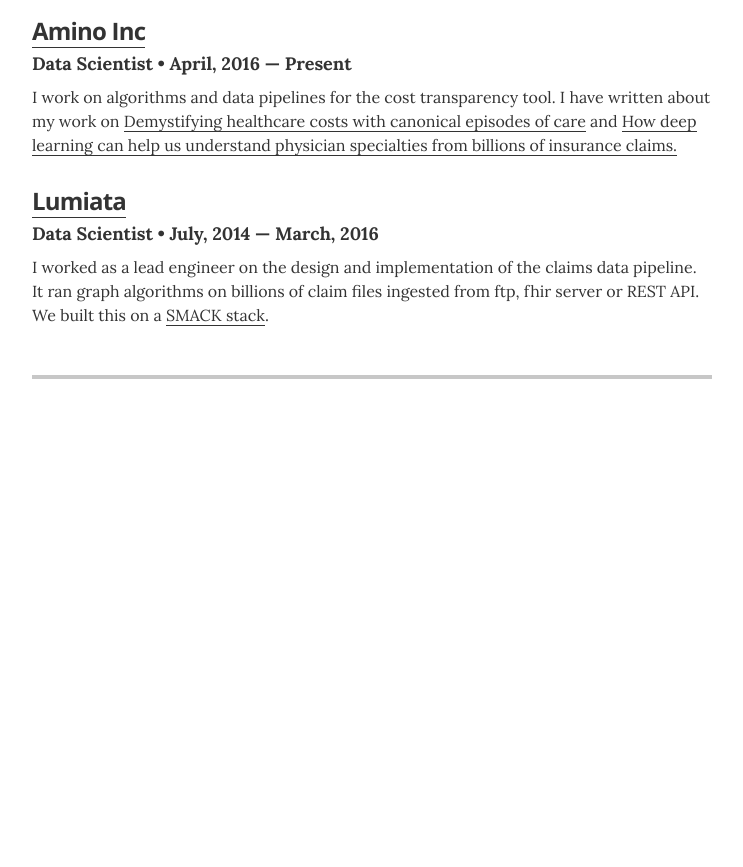
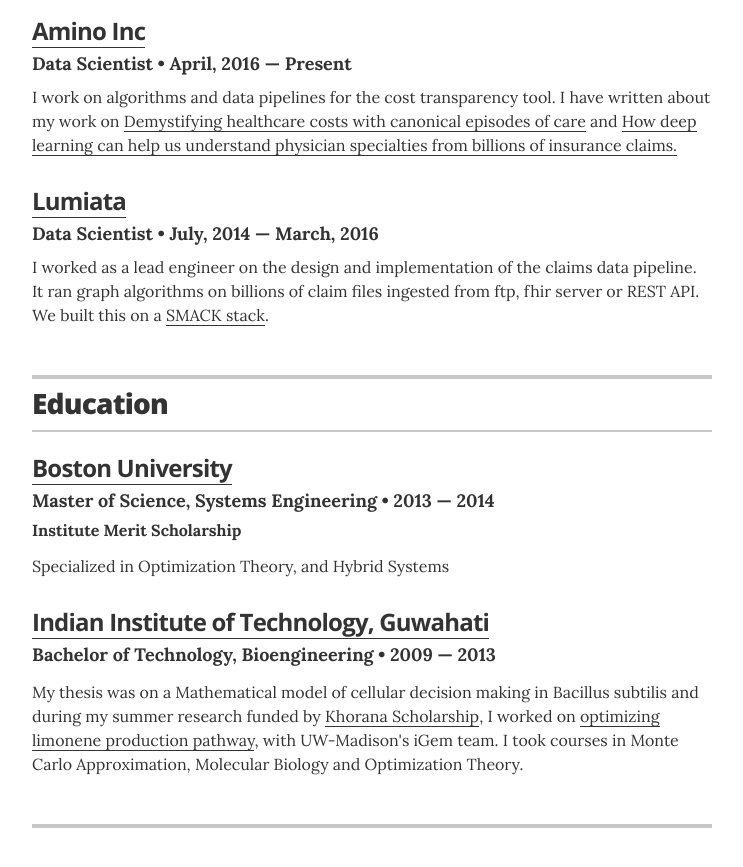
Before and after one commit to shkr/rohtas, a Jekyll site: the page built from about.md, in a window 1280 px wide and 900 px high, scrolled down 1885 px. Shown: the top 867 px of the window, without its empty margins (268-1011 px from the left). Built offline with Jekyll 4.4.1, drawn with Linux system fonts in a browser that asks for light colours; before the commit the page ends 2336 px from its top, so only the background shows below that.

Commit message:
education added

```diff
--- a/_data/about.yml
+++ b/_data/about.yml
@@ -15,7 +15,7 @@
 # Decide which sections to use
 # comment out to hide
 resume_section_experience:      true
-resume_section_education:       false
+resume_section_education:       true
 resume_section_projects:        true
 resume_section_interests:       true
 
--- a/_data/education.yml
+++ b/_data/education.yml
@@ -3,9 +3,9 @@
   uni: <a href="http://www.bu.edu/eng/departments/se/">Boston University</a>
   year: 2013 &mdash; 2014
   award: Institute Merit Scholarship
-  summary: Optimization Theory and Methods, Information Theory, Stochastic Processes, Hybrid Systems
+  summary: Specialized in Optimization Theory, and Hybrid Systems
 
 - degree: Bachelor of Technology, Bioengineering
   uni: <a href="https://www.iitg.ac.in/biotech/">Indian Institute of Technology, Guwahati</a>
   year: 2009 &mdash; 2013
-  summary: Systems Biology, Decision Theory, Monte Carlo Approximation, Optimization Theory
+  summary: My thesis was on a Mathematical model of cellular decision making in Bacillus subtilis and during my summer research funded by <a href="https://biochem.wisc.edu/khorana_program">Khorana Scholarship</a>, I worked on <a href="http://2012.igem.org/Team:Wisconsin-Madison/modeling">optimizing limonene production pathway</a>, with UW-Madison's iGem team. I took courses in Monte Carlo Approximation, Molecular Biology and Optimization Theory.
```
